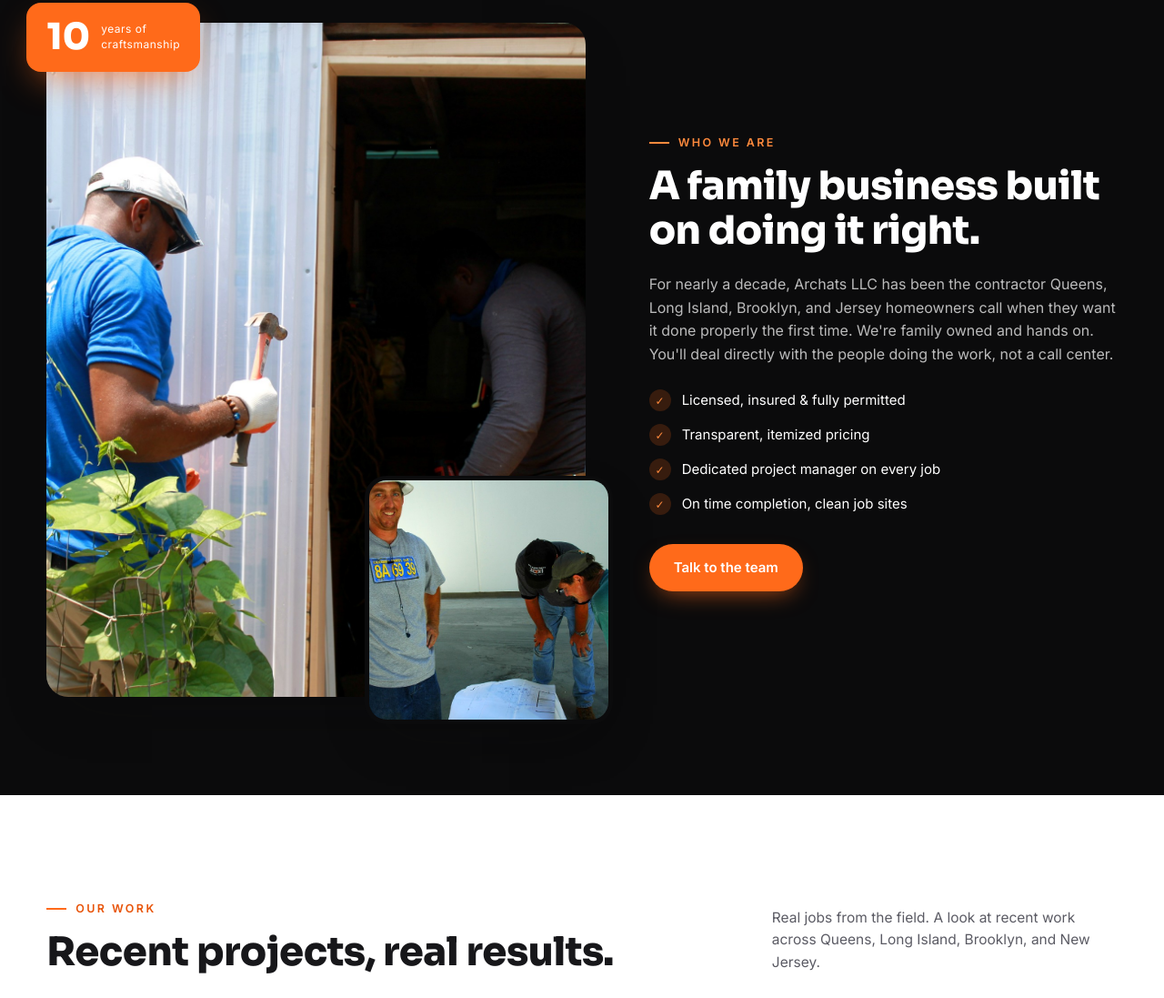
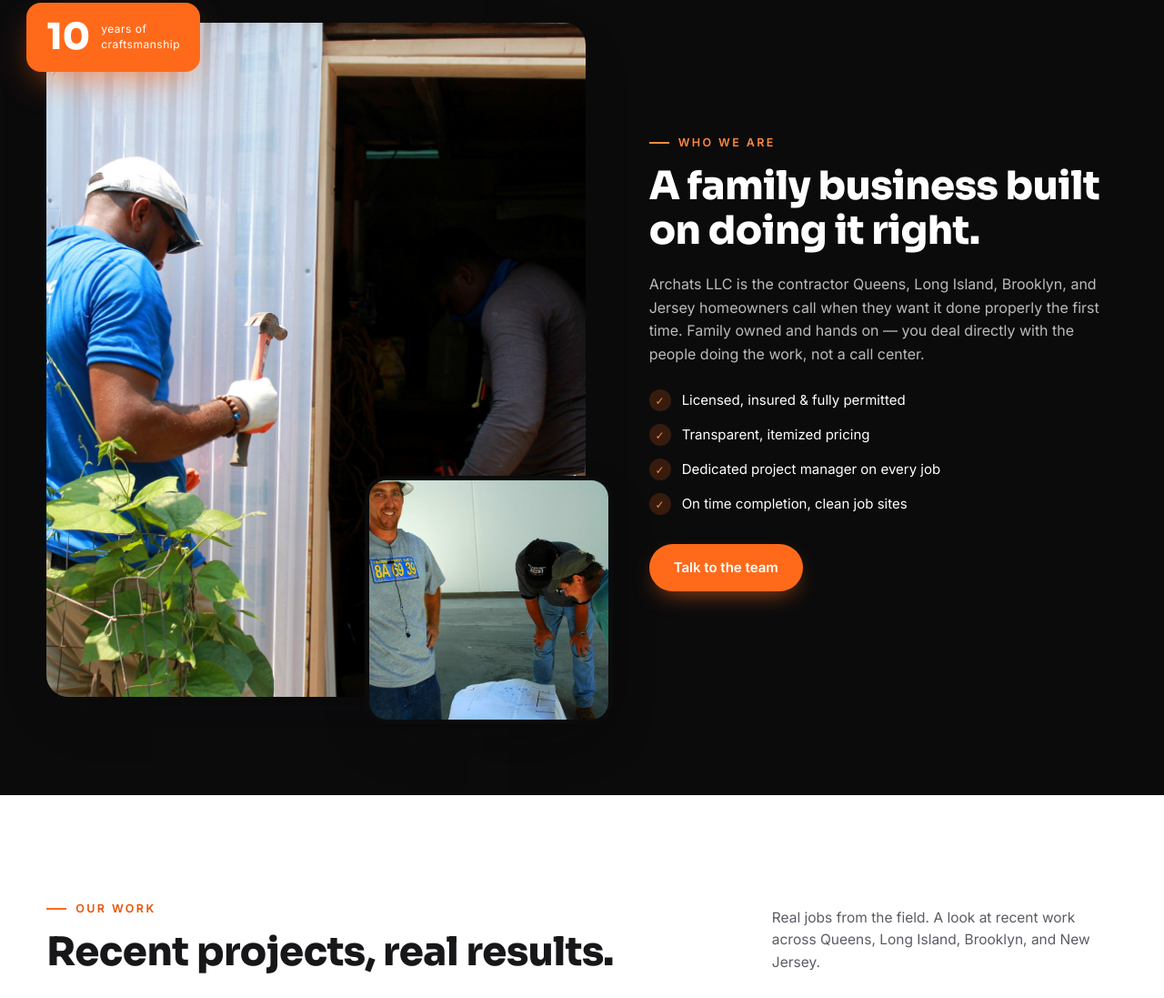
Before and after one commit to tariqueasg-blip/archats-llc, a plain HTML site: page index.html in a window 1280 px wide. Shown: the part 2101-3198 px from the top of the page at 91% size. Drawn offline with Linux system fonts and the light colour scheme.

Commit message:
Drop decade claim from About (honest copy)

```diff
--- a/index.html
+++ b/index.html
@@ -207,7 +207,7 @@
         <div class="about__content">
           <p class="kicker kicker--light">Who we are</p>
           <h2 class="section__title section__title--light">A family business built<br />on doing it right.</h2>
-          <p class="about__text">For nearly a decade, Archats LLC has been the contractor Queens, Long Island, Brooklyn, and Jersey homeowners call when they want it done properly the first time. We're family owned and hands on. You'll deal directly with the people doing the work, not a call center.</p>
+          <p class="about__text">Archats LLC is the contractor Queens, Long Island, Brooklyn, and Jersey homeowners call when they want it done properly the first time. Family owned and hands on — you deal directly with the people doing the work, not a call center.</p>
           <ul class="about__list">
             <li><span class="check">✓</span> Licensed, insured &amp; fully permitted</li>
             <li><span class="check">✓</span> Transparent, itemized pricing</li>
```
